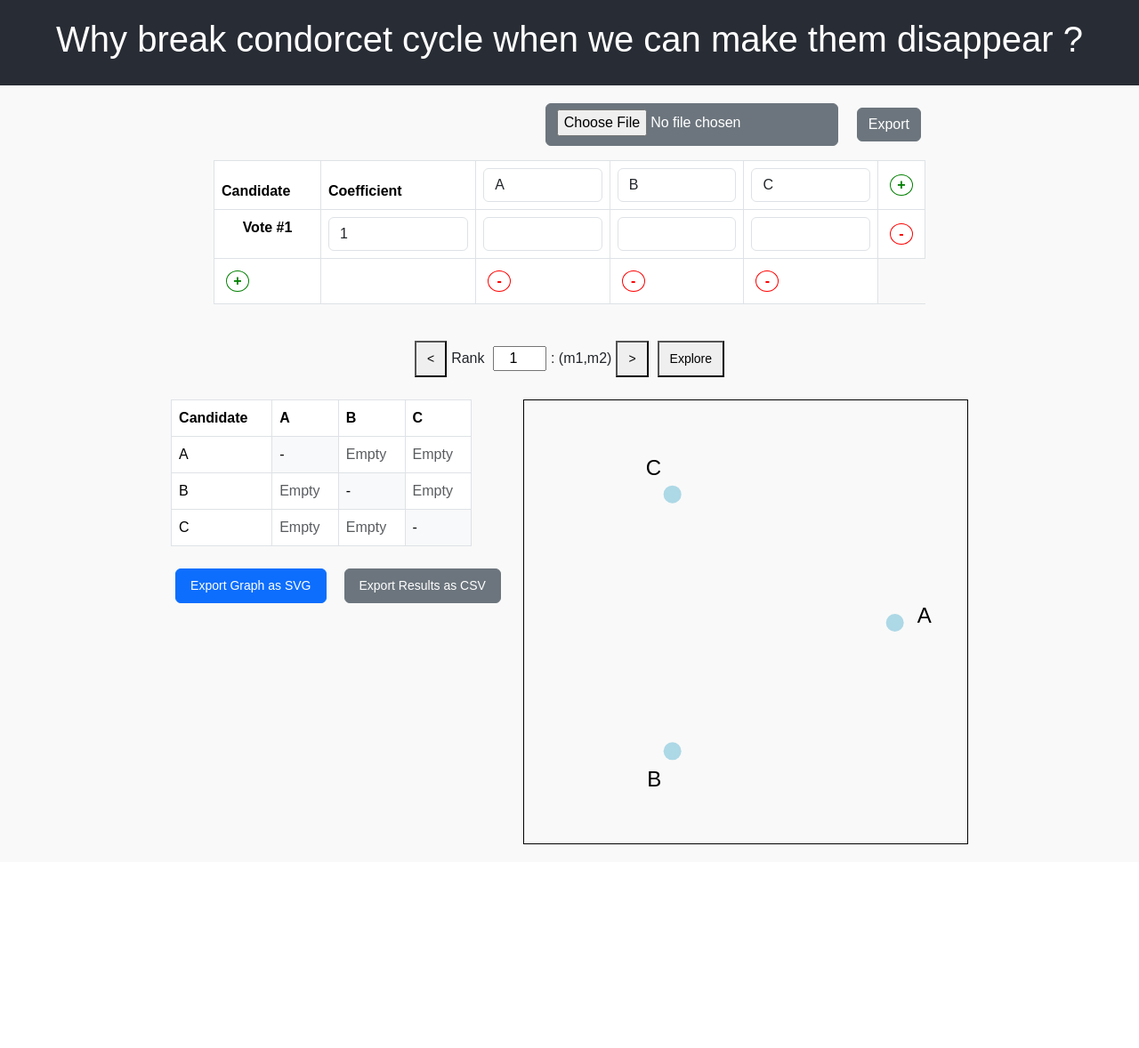
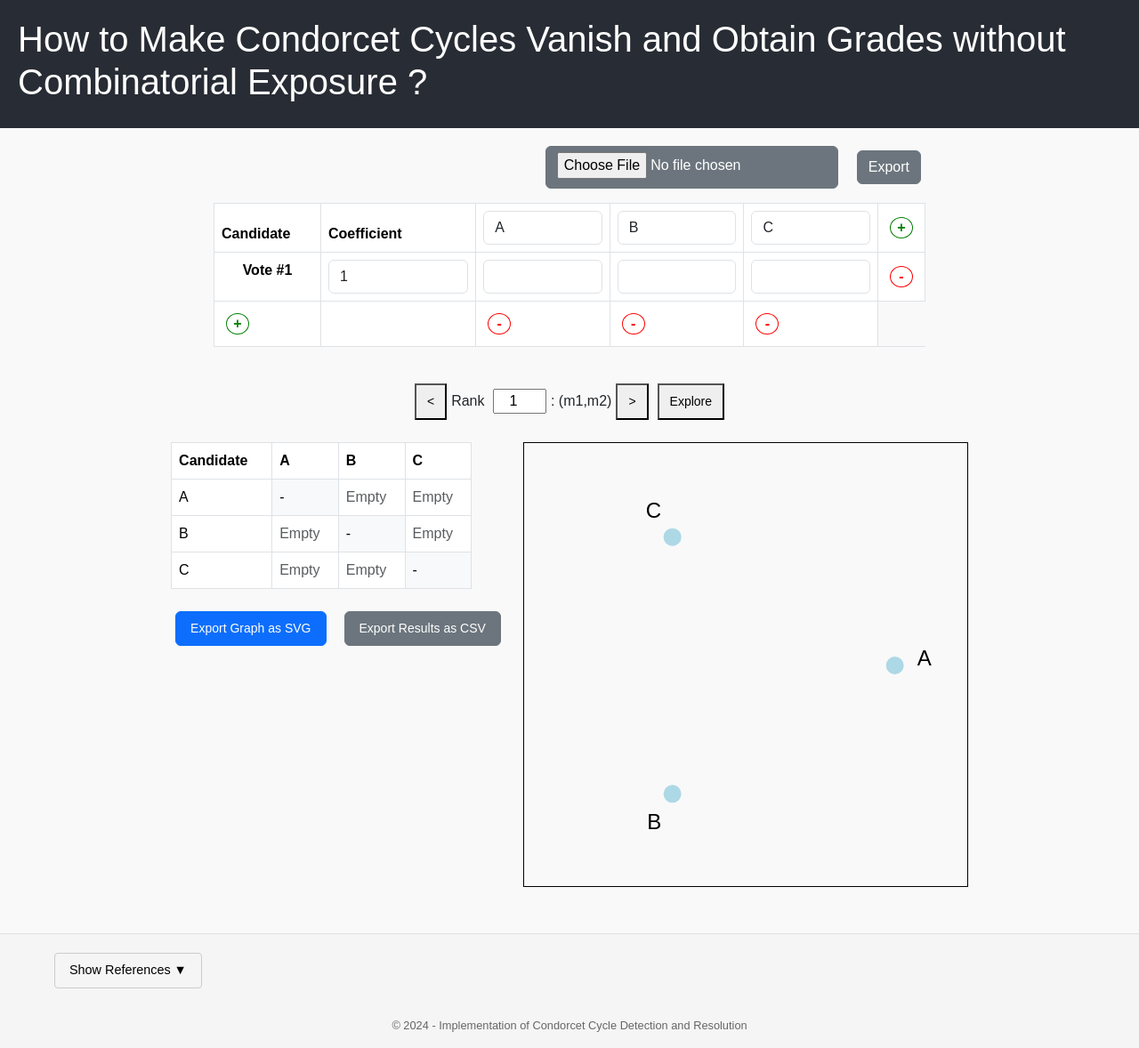
Before and after one commit to spiderweak/mpsa2025, a React (Create React App) app in the folder app/: page / in a window 1280 px wide. Shown: the whole page at 89% size. Before the commit the page ends 969 px from the top, so only its background shows below. Built offline with nearby package versions, Linux system fonts and the light colour scheme.

Commit message:
update: pushes reference at the bottom of the page

```diff
--- a/app/src/App.js
+++ b/app/src/App.js
@@ -3,6 +3,7 @@ import Papa from 'papaparse';
 import InputTable from './components/InputTable';
 import ResultsTable from './components/ResultsTable';
 import CondorcetGraph from './components/CondorcetGraph';
+import Footer from './components/Footer';
 import { calculatePairwiseMedians } from './algorithms/pairwiseComparison';
 import { detectCondorcetCycles } from './algorithms/condorcetCycle';
 import './App.css';
@@ -138,23 +139,6 @@ function App() {
     );
   };
 
-  /*
-  const handleColumnNameChange = (newName, index) => {
-    const oldName = columns[index];
-    const updatedColumns = [...columns];
-    updatedColumns[index] = newName;
-    setColumns(updatedColumns);
-
-    setRows(prevRows =>
-      prevRows.map(row => {
-        const updatedRow = { ...row, [newName]: row[oldName] };
-        delete updatedRow[oldName];
-        return updatedRow;
-      })
-    );
-  };
-  */
-
   const handleDeleteRow = (rowIndex) => {
     setRows(prevRows => prevRows.filter((_, index) => index !== rowIndex));
   };
@@ -260,13 +244,9 @@ function App() {
     const rankPair = selectedRankIndex % 2 === 1
     ? [selectedRankIndex, selectedRankIndex + 1] // Odd: [n, n+1]
     : [selectedRankIndex + 1, selectedRankIndex]; // Even: [n+1, n]
-    //console.log("Ranks:", rankPair);
-
 
     const newPairwiseScores = calculatePairwiseMedians(rows, columns, rankPair);
     setPairwiseScores(newPairwiseScores);
-    //console.log("Pairwise Scores:", newPairwiseScores);
-
 
     const detectedCycles = detectCondorcetCycles(newPairwiseScores, columns);
     setCycle(detectedCycles);
@@ -277,28 +257,24 @@ function App() {
 
     if (detectedCycles.length > 0 || hasZeroScore) {
       if (detectedCycles.length > 0) {
-        //console.log("Detected Cycles:", detectedCycles);
         setWarningMessage(
           `Condorcet cycles detected: ${detectedCycles
             .map(cycle => cycle.join(' > '))
             .join(' | ')}`
         );
       } else {
-        //console.log("Detected Cycles:", detectedCycles);
         setWarningMessage('A cycle has been detected in candidate evaluation with a pairwise score of zero.');
       }
     } else {
-      //console.log("Detected Cycles:", detectedCycles);
       setWarningMessage('');
     }
-
 
   }, [rows, columns, selectedRankIndex]);
 
   return (
     <div className="App">
       <header className="App-header">
-        <h1> Why break condorcet cycle when we can make them disappear ? </h1>
+        <h1> How to Make Condorcet Cycles Vanish and Obtain Grades without Combinatorial Exposure ? </h1>
       </header>
 
       <div className="App-content">
@@ -355,8 +331,6 @@ function App() {
         </div>
       )}
 
-
-
         {/* Flex container for ResultsTable and CondorcetGraph */}
         <div className="results-graph-container">
           <div>
@@ -371,9 +345,9 @@ function App() {
           </div>
           <CondorcetGraph ref={graphRef} pairwiseScores={pairwiseScores} columns={columns} />
         </div>
+      </div>
 
-        {/* Export Buttons */}
-      </div>
+      <Footer />
     </div>
   );
 }
--- /dev/null
+++ b/app/src/components/Footer.css
@@ -0,0 +1,86 @@
+.app-footer {
+    background-color: #f5f5f5;
+    border-top: 1px solid #e0e0e0;
+    padding: 1rem 0;
+    margin-top: 2rem;
+    width: 100%;
+  }
+
+  .footer-content {
+    max-width: 1200px;
+    margin: 0 auto;
+    padding: 0 1rem;
+  }
+
+  .reference-toggle {
+    background-color: transparent;
+    border: 1px solid #ccc;
+    padding: 0.5rem 1rem;
+    cursor: pointer;
+    font-size: 0.9rem;
+    border-radius: 4px;
+    margin-bottom: 1rem;
+    transition: background-color 0.2s;
+  }
+
+  .reference-toggle:hover {
+    background-color: #e0e0e0;
+  }
+
+  .references-container {
+    background-color: white;
+    border: 1px solid #e0e0e0;
+    border-radius: 4px;
+    padding: 1rem;
+    margin-bottom: 1rem;
+    box-shadow: 0 2px 4px rgba(0,0,0,0.05);
+  }
+
+  .references-container h3 {
+    margin-top: 0;
+    font-size: 1.2rem;
+    color: #333;
+    border-bottom: 1px solid #eee;
+    padding-bottom: 0.5rem;
+  }
+
+  .references-list {
+    list-style-type: none;
+    padding: 0;
+    margin: 0;
+  }
+
+  .reference-item {
+    margin-bottom: 0.8rem;
+    font-size: 0.9rem;
+    line-height: 1.5;
+  }
+
+  .reference-authors {
+    font-weight: 500;
+  }
+
+  .reference-title {
+    font-style: italic;
+  }
+
+  .reference-journal {
+    margin-left: 0.25rem;
+  }
+
+  .reference-item a {
+    color: #0066cc;
+    text-decoration: none;
+    margin-left: 0.5rem;
+  }
+
+  .reference-item a:hover {
+    text-decoration: underline;
+  }
+
+  .copyright {
+    font-size: 0.8rem;
+    color: #666;
+    text-align: center;
+    margin-top: 1rem;
+  }
--- /dev/null
+++ b/app/src/components/Footer.js
@@ -0,0 +1,61 @@
+import React, { useState } from 'react';
+import './Footer.css'; // You'll need to create this CSS file
+
+const Footer = () => {
+  const [expanded, setExpanded] = useState(false);
+
+  const references = [
+    {
+      id: 1,
+      title: "Why break Condorcet cycles when we can make them disappear?",
+      authors: "Rouillon, Stephane Francis and Bernard, Antoine",
+      year: "2023",
+      journal: "80th Annual Midwest Political Science Association Conference 2023",
+      url: "https://www.researchgate.net/publication/370167659_WHY_BREAK_CONDORCET_CYCLES_WHEN_WE_CAN_MAKE_THEM_DISAPPEAR",
+    },
+    {
+      id: 2,
+      title: "How to Make Condorcet Cycles Vanish and Obtain Grades without Combinatorial Exposure?",
+      authors: "Rouillon, Stephane Francis and Bernard, Antoine",
+      year: "2025",
+      journal: "82th Annual Midwest Political Science Association Conference 2025"
+    }
+  ];
+
+  return (
+    <footer className="app-footer">
+      <div className="footer-content">
+        <button
+          className="reference-toggle"
+          onClick={() => setExpanded(!expanded)}
+        >
+          {expanded ? 'Hide References' : 'Show References'} {expanded ? '▲' : '▼'}
+        </button>
+
+        {expanded && (
+          <div className="references-container">
+            <h3>Research References</h3>
+            <ul className="references-list">
+              {references.map(ref => (
+                <li key={ref.id} className="reference-item">
+                  <span className="reference-authors">{ref.authors}</span> ({ref.year}).
+                  <span className="reference-title">"{ref.title}"</span>,
+                  <em className="reference-journal">{ref.journal}</em>.
+                  <a href={ref.url} target="_blank" rel="noopener noreferrer">
+                    [Link]
+                  </a>
+                </li>
+              ))}
+            </ul>
+          </div>
+        )}
+
+        <div className="copyright">
+          © {new Date().getFullYear()} - Implementation of Condorcet Cycle Detection and Resolution
+        </div>
+      </div>
+    </footer>
+  );
+};
+
+export default Footer;
```
Also changed, not shown: 1 other file (tests, documents, lock files or other folders).
